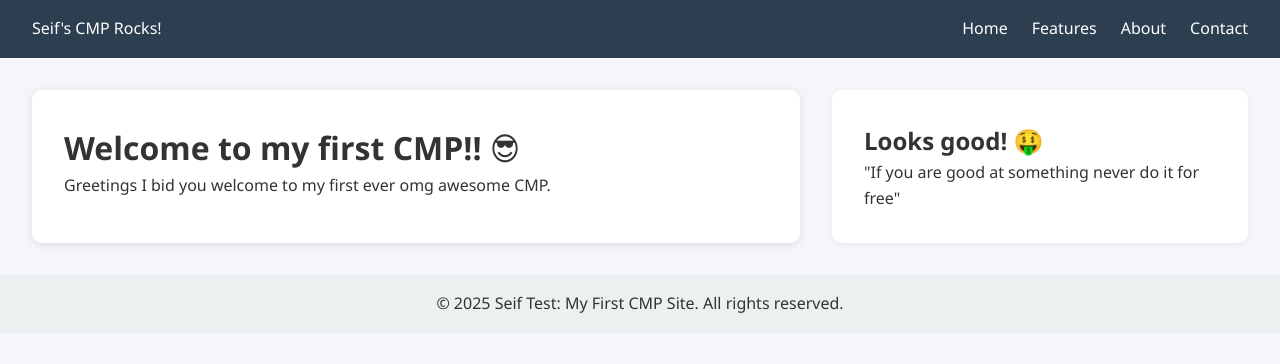
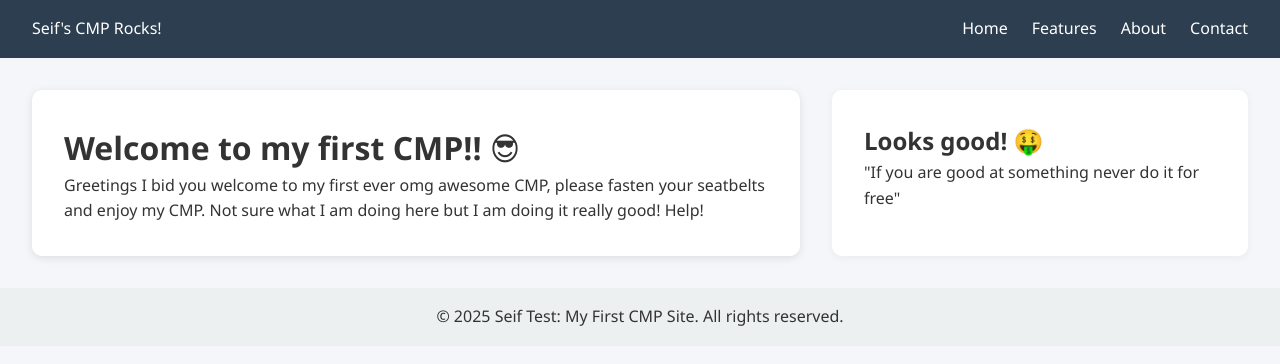
Before and after one commit to seifazzam/seiftest, a plain HTML site: page index.html in a window 1280 px wide. Drawn offline with Linux system fonts and the light colour scheme.

Commit message:
Update index.html

```diff
--- a/index.html
+++ b/index.html
@@ -139,7 +139,7 @@
   <div class="container">
     <div class="main">
       <h1>Welcome to my first CMP!! &#128526;</h1>
-      <p>Greetings I bid you welcome to my first ever omg awesome CMP.</p>
+      <p>Greetings I bid you welcome to my first ever omg awesome CMP, please fasten your seatbelts and enjoy my CMP. Not sure what I am doing here but I am doing it really good! Help!</p>
     </div>
     <div class="sidebar">
       <h2>Looks good! &#129297;</h2>
```
